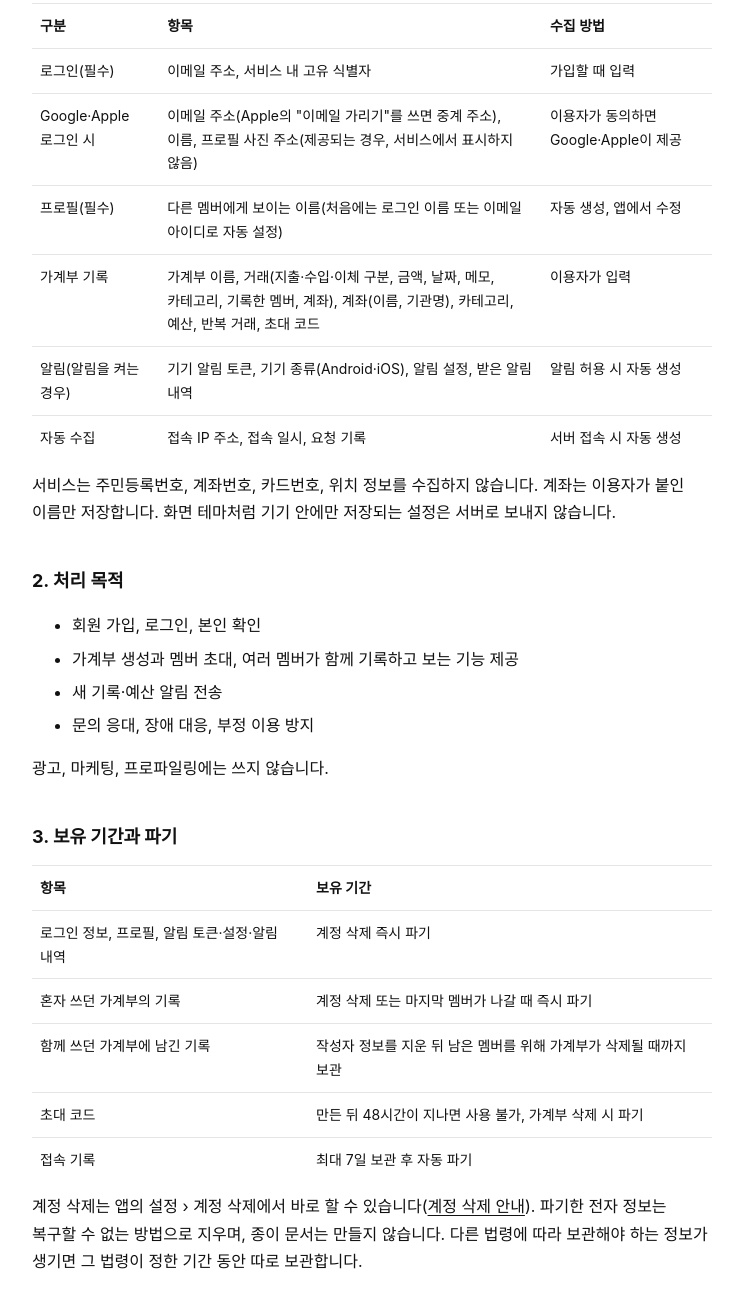
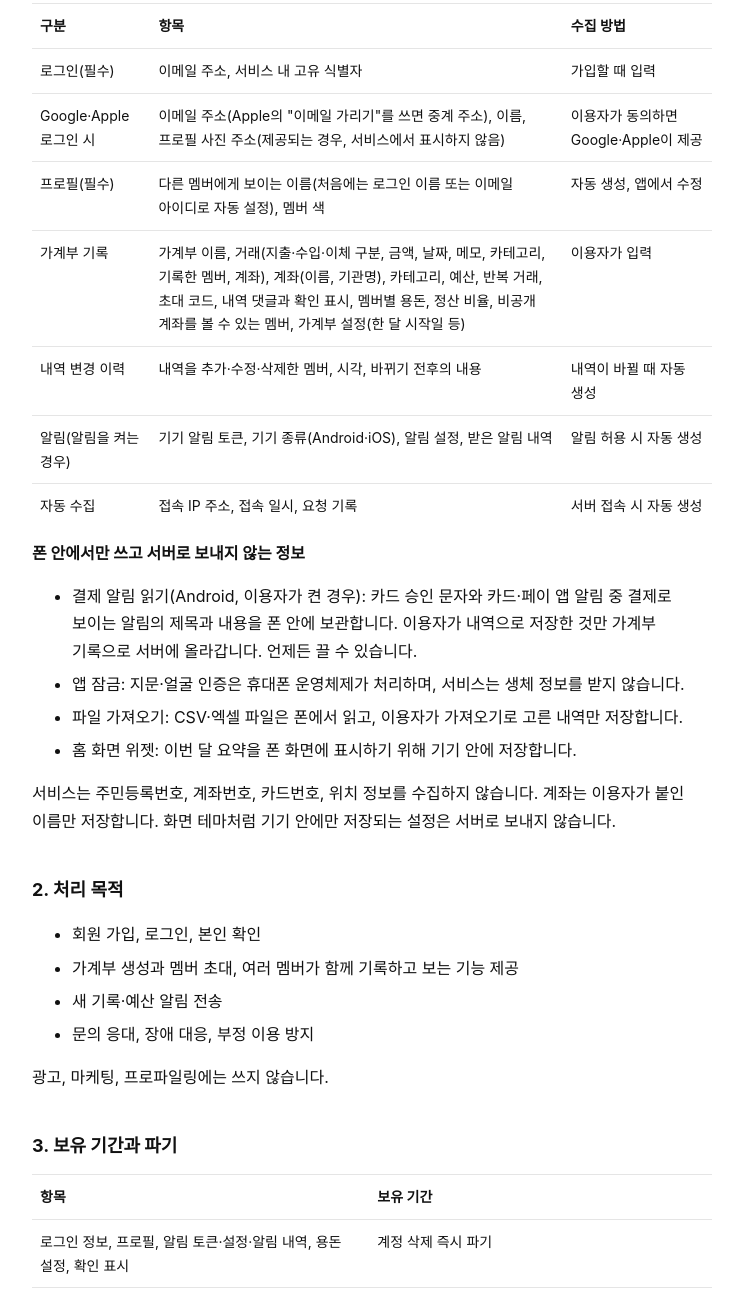
Before and after one commit to ehdl0515/ehdl0515.github.io, a plain HTML site: page privacy.html in a window 1280 px wide. Shown: the part 355-1646 px from the top of the page, without its empty margins (268-1011 px from the left). Drawn offline with Linux system fonts and the light colour scheme.

Commit message:
개인정보처리방침: 새 기능(변경 이력, 댓글, 용돈, 결제 알림 읽기 등)과 자녀 역할 연령 반영
Co-Authored-By: Claude Opus 5.5 <noreply@anthropic.com>
Claude-Session: https://claude.ai/code/session_018CmtrgMXk8wA4KftDaSyhh

```diff
--- a/privacy.html
+++ b/privacy.html
@@ -8,11 +8,17 @@
 <table><tr><th>구분</th><th>항목</th><th>수집 방법</th></tr>
 <tr><td>로그인(필수)</td><td>이메일 주소, 서비스 내 고유 식별자</td><td>가입할 때 입력</td></tr>
 <tr><td>Google·Apple 로그인 시</td><td>이메일 주소(Apple의 "이메일 가리기"를 쓰면 중계 주소), 이름, 프로필 사진 주소(제공되는 경우, 서비스에서 표시하지 않음)</td><td>이용자가 동의하면 Google·Apple이 제공</td></tr>
-<tr><td>프로필(필수)</td><td>다른 멤버에게 보이는 이름(처음에는 로그인 이름 또는 이메일 아이디로 자동 설정)</td><td>자동 생성, 앱에서 수정</td></tr>
-<tr><td>가계부 기록</td><td>가계부 이름, 거래(지출·수입·이체 구분, 금액, 날짜, 메모, 카테고리, 기록한 멤버, 계좌), 계좌(이름, 기관명), 카테고리, 예산, 반복 거래, 초대 코드</td><td>이용자가 입력</td></tr>
+<tr><td>프로필(필수)</td><td>다른 멤버에게 보이는 이름(처음에는 로그인 이름 또는 이메일 아이디로 자동 설정), 멤버 색</td><td>자동 생성, 앱에서 수정</td></tr>
+<tr><td>가계부 기록</td><td>가계부 이름, 거래(지출·수입·이체 구분, 금액, 날짜, 메모, 카테고리, 기록한 멤버, 계좌), 계좌(이름, 기관명), 카테고리, 예산, 반복 거래, 초대 코드, 내역 댓글과 확인 표시, 멤버별 용돈, 정산 비율, 비공개 계좌를 볼 수 있는 멤버, 가계부 설정(한 달 시작일 등)</td><td>이용자가 입력</td></tr>
+<tr><td>내역 변경 이력</td><td>내역을 추가·수정·삭제한 멤버, 시각, 바뀌기 전후의 내용</td><td>내역이 바뀔 때 자동 생성</td></tr>
 <tr><td>알림(알림을 켜는 경우)</td><td>기기 알림 토큰, 기기 종류(Android·iOS), 알림 설정, 받은 알림 내역</td><td>알림 허용 시 자동 생성</td></tr>
 <tr><td>자동 수집</td><td>접속 IP 주소, 접속 일시, 요청 기록</td><td>서버 접속 시 자동 생성</td></tr>
 </table>
+<p><strong>폰 안에서만 쓰고 서버로 보내지 않는 정보</strong></p>
+<ul><li>결제 알림 읽기(Android, 이용자가 켠 경우): 카드 승인 문자와 카드·페이 앱 알림 중 결제로 보이는 알림의 제목과 내용을 폰 안에 보관합니다. 이용자가 내역으로 저장한 것만 가계부 기록으로 서버에 올라갑니다. 언제든 끌 수 있습니다.</li>
+<li>앱 잠금: 지문·얼굴 인증은 휴대폰 운영체제가 처리하며, 서비스는 생체 정보를 받지 않습니다.</li>
+<li>파일 가져오기: CSV·엑셀 파일은 폰에서 읽고, 이용자가 가져오기로 고른 내역만 저장합니다.</li>
+<li>홈 화면 위젯: 이번 달 요약을 폰 화면에 표시하기 위해 기기 안에 저장합니다.</li></ul>
 <p>서비스는 주민등록번호, 계좌번호, 카드번호, 위치 정보를 수집하지 않습니다. 계좌는 이용자가 붙인 이름만 저장합니다. 화면 테마처럼 기기 안에만 저장되는 설정은 서버로 보내지 않습니다.</p>
 
 <h2>2. 처리 목적</h2>
@@ -21,16 +27,16 @@
 
 <h2>3. 보유 기간과 파기</h2>
 <table><tr><th>항목</th><th>보유 기간</th></tr>
-<tr><td>로그인 정보, 프로필, 알림 토큰·설정·알림 내역</td><td>계정 삭제 즉시 파기</td></tr>
+<tr><td>로그인 정보, 프로필, 알림 토큰·설정·알림 내역, 용돈 설정, 확인 표시</td><td>계정 삭제 즉시 파기</td></tr>
 <tr><td>혼자 쓰던 가계부의 기록</td><td>계정 삭제 또는 마지막 멤버가 나갈 때 즉시 파기</td></tr>
-<tr><td>함께 쓰던 가계부에 남긴 기록</td><td>작성자 정보를 지운 뒤 남은 멤버를 위해 가계부가 삭제될 때까지 보관</td></tr>
+<tr><td>함께 쓰던 가계부에 남긴 기록, 댓글, 변경 이력</td><td>작성자 정보를 지운 뒤 남은 멤버를 위해 가계부가 삭제될 때까지 보관</td></tr>
 <tr><td>초대 코드</td><td>만든 뒤 48시간이 지나면 사용 불가, 가계부 삭제 시 파기</td></tr>
 <tr><td>접속 기록</td><td>최대 7일 보관 후 자동 파기</td></tr>
 </table>
 <p>계정 삭제는 앱의 설정 › 계정 삭제에서 바로 할 수 있습니다(<a href="delete-account.html">계정 삭제 안내</a>). 파기한 전자 정보는 복구할 수 없는 방법으로 지우며, 종이 문서는 만들지 않습니다. 다른 법령에 따라 보관해야 하는 정보가 생기면 그 법령이 정한 기간 동안 따로 보관합니다.</p>
 
 <h2>4. 다른 사람에게 보이는 정보와 제3자 제공</h2>
-<p>이용자의 이름과 가계부 기록은 같은 가계부의 멤버에게 보입니다. 이메일 주소는 다른 멤버에게 보여 주지 않습니다. 서비스는 이용자의 개인정보를 제3자에게 팔거나 제공하지 않습니다. 다만 법령에 따른 요청이 있는 경우는 예외로 합니다.</p>
+<p>이용자의 이름과 가계부 기록은 같은 가계부의 멤버에게 보입니다. 비공개 계좌의 금액은 지정된 멤버만 볼 수 있고, 자녀 역할은 자신의 기록만 봅니다. 변경 이력은 관리자만 볼 수 있습니다. 이메일 주소는 다른 멤버에게 보여 주지 않습니다. 서비스는 이용자의 개인정보를 제3자에게 팔거나 제공하지 않습니다. 다만 법령에 따른 요청이 있는 경우는 예외로 합니다.</p>
 
 <h2>5. 처리 위탁과 국외 이전</h2>
 <p>서비스 운영을 위해 아래 업체에 개인정보 처리를 맡깁니다. 두 업체 모두 미국 회사여서, 「개인정보 보호법」 제28조의8에 따라 국외 이전 사항도 함께 알립니다.</p>
@@ -46,7 +52,7 @@
 <p>법정대리인이나 위임을 받은 사람도 권리를 행사할 수 있으며, 이 경우 위임 사실을 확인합니다.</p>
 
 <h2>7. 만 14세 미만 아동</h2>
-<p>서비스는 만 14세 이상만 가입할 수 있습니다. 만 14세 미만의 개인정보가 수집된 것을 알게 되면 지체 없이 지웁니다.</p>
+<p>서비스는 만 14세 이상만 가입할 수 있으며, 가계부의 자녀 역할도 만 14세 이상만 쓸 수 있습니다. 만 14세 미만의 개인정보가 수집된 것을 알게 되면 지체 없이 지웁니다.</p>
 
 <h2>8. 안전성 확보 조치</h2>
 <ul><li>모든 통신을 암호화(HTTPS)합니다.</li><li>비밀번호를 쓰지 않는 로그인(이메일 인증, Google·Apple)만 제공합니다.</li><li>데이터베이스 접근 정책으로, 각 가계부의 데이터는 그 가계부의 멤버만 읽고 쓸 수 있게 막아 두었습니다.</li><li>운영자 외에는 서버 관리 권한을 주지 않습니다.</li></ul>
```
